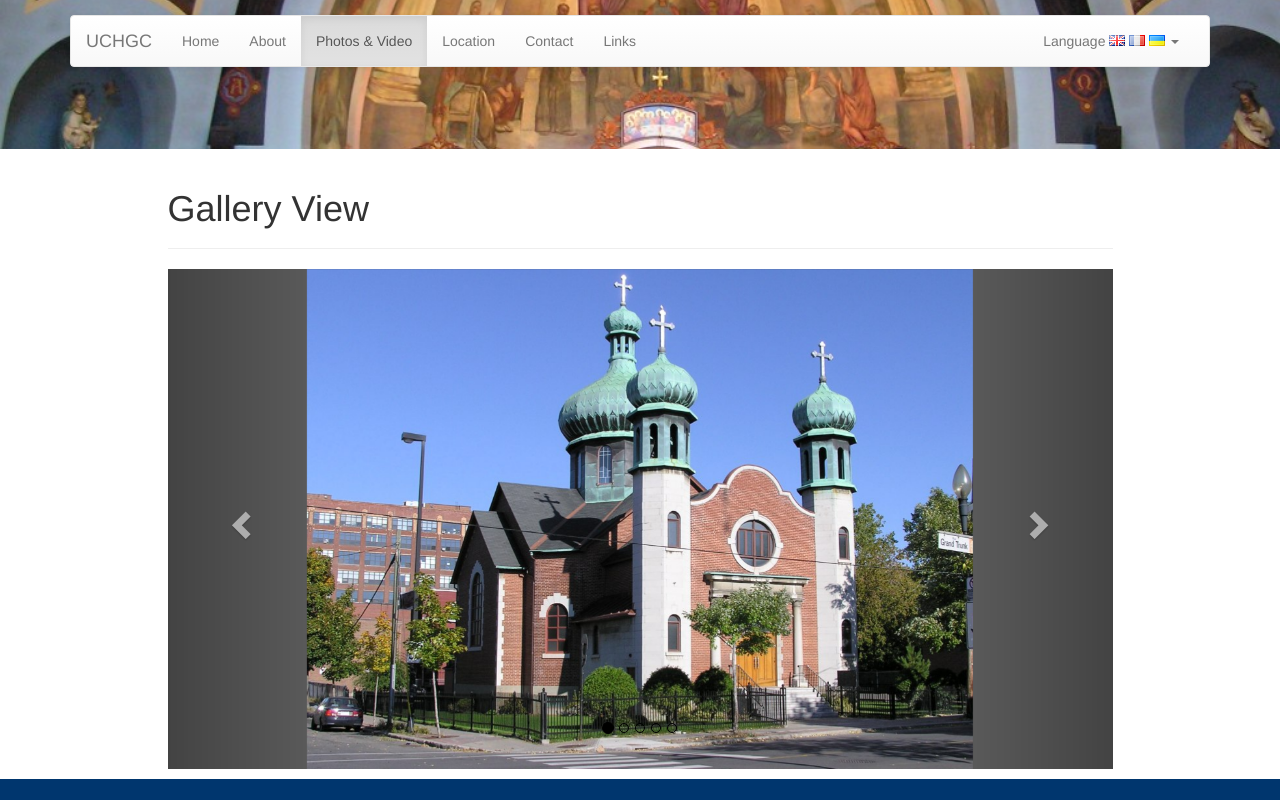
After one commit to Netopya/UCHGC-Website, a PHP site: page /galleryView.php in a window 1280 px wide. The commit adds this page. Run offline with PHP 8.4, Linux system fonts and the light colour scheme; some libraries are stand-ins or nearby versions.

Commit message:
Primary design work on carousel view
-Mostly to figure out how to scale the images

```diff
--- a/css/stylesheet1.css
+++ b/css/stylesheet1.css
@@ -195,3 +195,14 @@ body {
     height: 149px;
     background-position: center center;
 }
+
+.galleryCarousel .carousel-inner div {
+    height: 500px !important;
+}
+
+.galleryCarousel .carousel-inner img {
+    max-height: 100% !important;
+}
+.galleryCarousel {
+    background-color:#5a5a5a;
+}
--- /dev/null
+++ b/galleryView.php
@@ -0,0 +1,74 @@
+<?php
+
+    include("opening_php.php");
+
+    $pagebutton_id = 3;
+
+?><!DOCTYPE html>
+<html>
+    <head>
+        <title>Gallery View</title>  <!-- Change to localized title -->
+        <?php include("php/head.php"); ?>
+    </head>
+    <body>
+        <?php include("php/navbar1.php"); ?>
+
+        <div id="container_main">
+            <div id="smalltopnavback"></div>
+            <div id="webcontent_background">
+                <div class="container marketing">
+                    <div class="row">
+                        <div class="col-lg-10 col-lg-offset-1">
+                            <div class="page-header">
+                                <h1>Gallery View</h1>
+                            </div>
+                            <div id="carousel-example-generic" class="carousel slide galleryCarousel" data-ride="carousel">
+                              <!-- Indicators -->
+                              <ol class="carousel-indicators">
+                                <li data-target="#carousel-example-generic" data-slide-to="0" class="active"></li>
+                                <li data-target="#carousel-example-generic" data-slide-to="1"></li>
+                                <li data-target="#carousel-example-generic" data-slide-to="2"></li>
+                                <li data-target="#carousel-example-generic" data-slide-to="3"></li>
+                                <li data-target="#carousel-example-generic" data-slide-to="4"></li>
+                              </ol>
+
+                              <!-- Wrapper for slides -->
+                              <div class="carousel-inner" role="listbox">
+                                <div class="item active">
+                                  <img class="img-responsive" src="images/st_esprit.jpg" alt="...">
+                                </div>
+                                <div class="item">
+                                  <img class="img-responsive" src="images/st_esprit_int1.jpg" alt="...">
+                                </div>
+                                <div class="item">
+                                  <img class="img-responsive" src="images/9/4.jpg" alt="...">
+                                </div>
+                                <div class="item">
+                                  <img class="img-responsive" src="images/9/20160117_130239 (2).jpg" alt="...">
+                                </div>
+                                <div class="item">
+                                  <img class="img-responsive" src="images/9/page.jpg" alt="...">
+                                </div>
+                              </div>
+
+                              <!-- Controls -->
+                              <a class="left carousel-control" href="#carousel-example-generic" role="button" data-slide="prev">
+                                <span class="glyphicon glyphicon-chevron-left" aria-hidden="true"></span>
+                                <span class="sr-only">Previous</span>
+                              </a>
+                              <a class="right carousel-control" href="#carousel-example-generic" role="button" data-slide="next">
+                                <span class="glyphicon glyphicon-chevron-right" aria-hidden="true"></span>
+                                <span class="sr-only">Next</span>
+                              </a>
+                            </div>
+                        </div>
+                    </div>
+                </div>
+            </div>
+
+            <div id="footer">
+
+            </div>
+        </div>
+    </body>
+</html>
```
